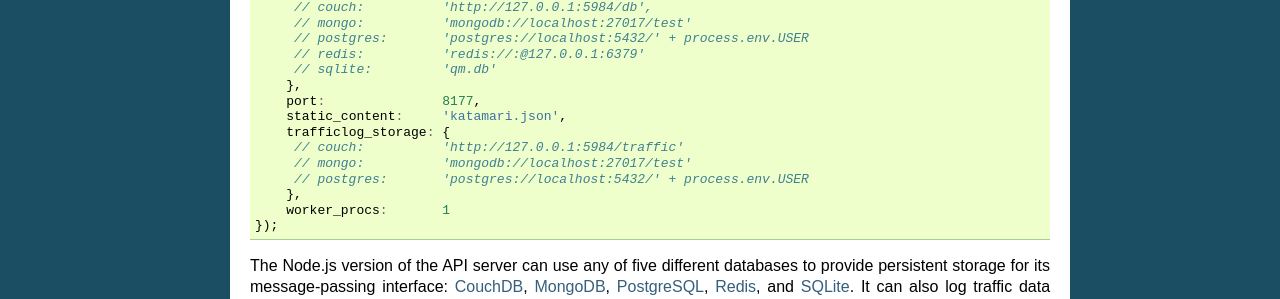
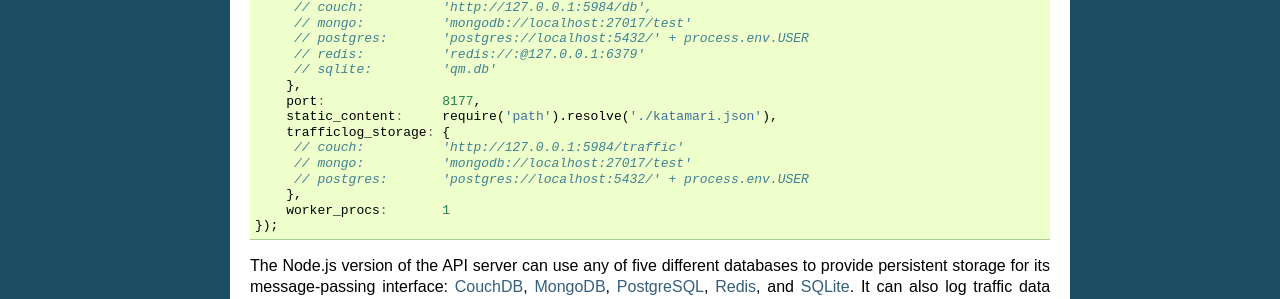
Before and after one commit to qmachine/qmachine, a Sphinx documentation site: the page built from docs/nodejs.rst, in a window 1280 px wide. Shown: the part 886-1185 px from the top of the page. Built offline with Sphinx 7.4.7, drawn with Linux system fonts in a browser that asks for light colours.

Commit message:
Oops. Well, use absolute path to specify katamari :-P

```diff
--- a/docs/nodejs.rst
+++ b/docs/nodejs.rst
@@ -64,7 +64,7 @@ connection strings:
          // sqlite:         'qm.db'
         },
         port:               8177,
-        static_content:     'katamari.json',
+        static_content:     require('path').resolve('./katamari.json'),
         trafficlog_storage: {
          // couch:          'http://127.0.0.1:5984/traffic'
          // mongo:          'mongodb://localhost:27017/test'
```
